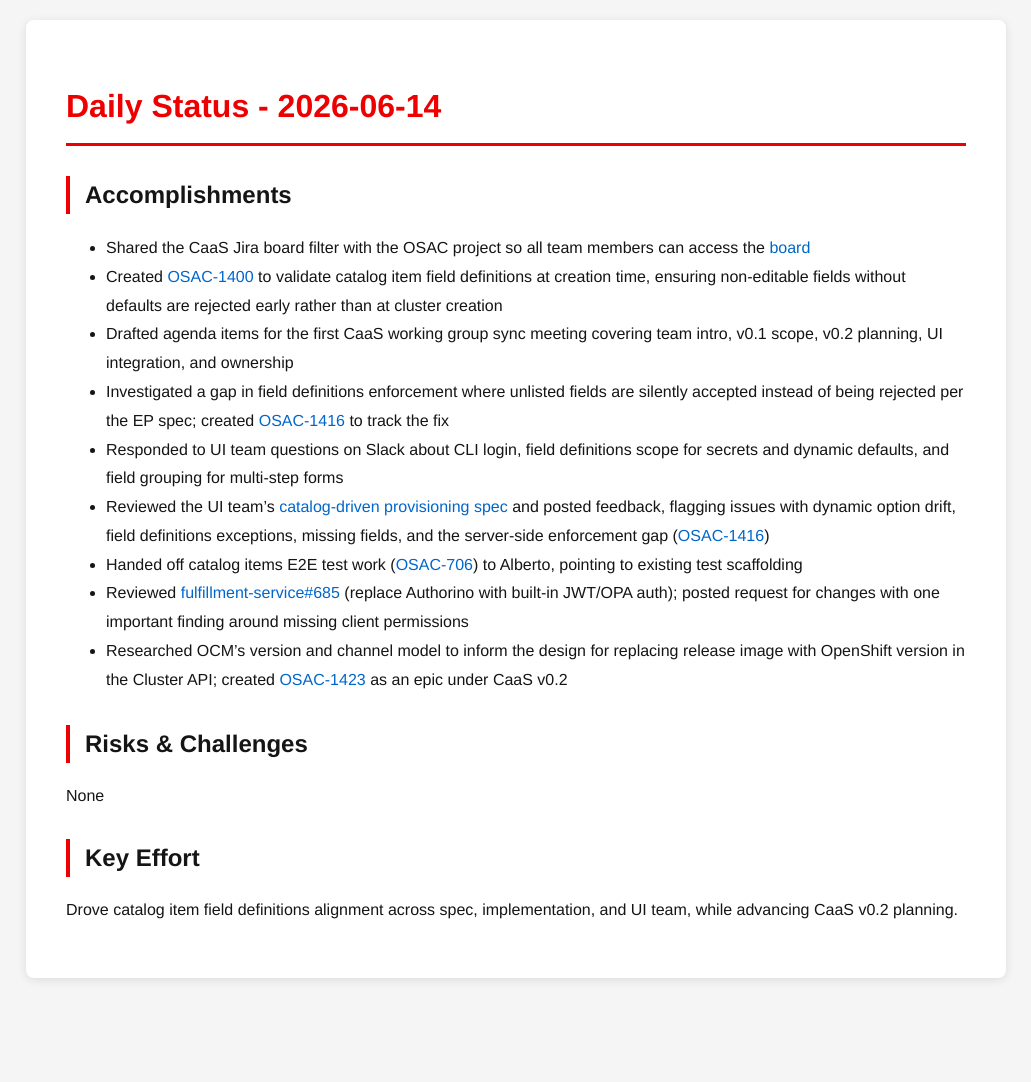
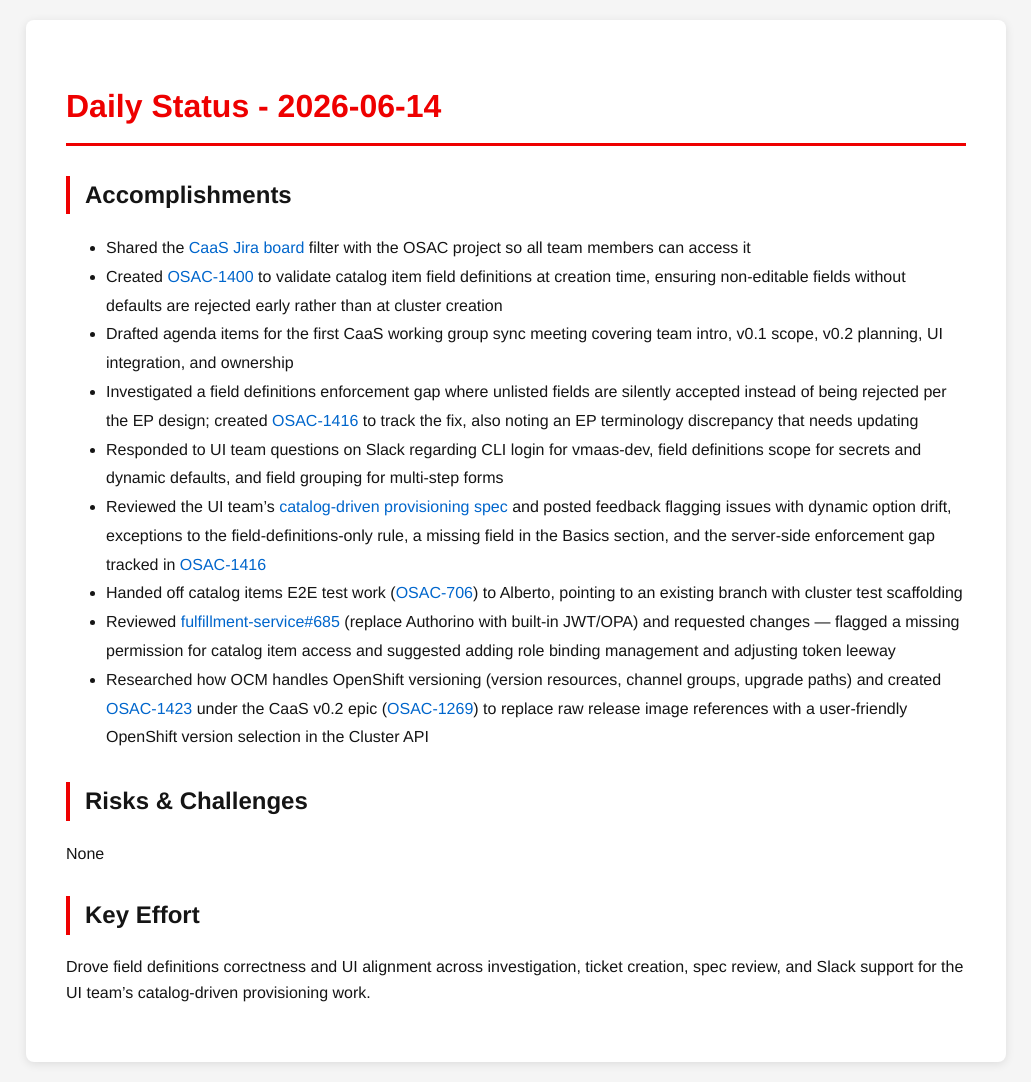
Before and after one commit to tzvatot/daily-status, a Jekyll site: the page built from 2026-06-14.md, in a window 1280 px wide. Shown: the whole page, without its empty margins (124-1155 px from the left). Built offline with Jekyll 4.4.1, drawn with Linux system fonts in a browser that asks for light colours; before the commit the page ends 998 px from its top, so only the background shows below that.

Commit message:
Daily status update - 2026-06-14

```diff
--- a/2026-06-14.md
+++ b/2026-06-14.md
@@ -7,18 +7,18 @@
 # Daily Status - 2026-06-14
 
 ## Accomplishments
-- Shared the CaaS Jira board filter with the OSAC project so all team members can access the [board](https://redhat.atlassian.net/jira/software/c/projects/OSAC/boards/12411)
+- Shared the [CaaS Jira board](https://redhat.atlassian.net/jira/software/c/projects/OSAC/boards/12411) filter with the OSAC project so all team members can access it
 - Created [OSAC-1400](https://redhat.atlassian.net/browse/OSAC-1400) to validate catalog item field definitions at creation time, ensuring non-editable fields without defaults are rejected early rather than at cluster creation
 - Drafted agenda items for the first CaaS working group sync meeting covering team intro, v0.1 scope, v0.2 planning, UI integration, and ownership
-- Investigated a gap in field definitions enforcement where unlisted fields are silently accepted instead of being rejected per the EP spec; created [OSAC-1416](https://redhat.atlassian.net/browse/OSAC-1416) to track the fix
-- Responded to UI team questions on Slack about CLI login, field definitions scope for secrets and dynamic defaults, and field grouping for multi-step forms
-- Reviewed the UI team's [catalog-driven provisioning spec](https://gist.github.com/batzionb/d6bb05faf56a1d8e9bf7ee194aa1356f) and posted feedback, flagging issues with dynamic option drift, field definitions exceptions, missing fields, and the server-side enforcement gap ([OSAC-1416](https://redhat.atlassian.net/browse/OSAC-1416))
-- Handed off catalog items E2E test work ([OSAC-706](https://redhat.atlassian.net/browse/OSAC-706)) to Alberto, pointing to existing test scaffolding
-- Reviewed [fulfillment-service#685](https://github.com/osac-project/fulfillment-service/pull/685) (replace Authorino with built-in JWT/OPA auth); posted request for changes with one important finding around missing client permissions
-- Researched OCM's version and channel model to inform the design for replacing release image with OpenShift version in the Cluster API; created [OSAC-1423](https://redhat.atlassian.net/browse/OSAC-1423) as an epic under CaaS v0.2
+- Investigated a field definitions enforcement gap where unlisted fields are silently accepted instead of being rejected per the EP design; created [OSAC-1416](https://redhat.atlassian.net/browse/OSAC-1416) to track the fix, also noting an EP terminology discrepancy that needs updating
+- Responded to UI team questions on Slack regarding CLI login for vmaas-dev, field definitions scope for secrets and dynamic defaults, and field grouping for multi-step forms
+- Reviewed the UI team's [catalog-driven provisioning spec](https://gist.github.com/batzionb/d6bb05faf56a1d8e9bf7ee194aa1356f) and posted feedback flagging issues with dynamic option drift, exceptions to the field-definitions-only rule, a missing field in the Basics section, and the server-side enforcement gap tracked in [OSAC-1416](https://redhat.atlassian.net/browse/OSAC-1416)
+- Handed off catalog items E2E test work ([OSAC-706](https://redhat.atlassian.net/browse/OSAC-706)) to Alberto, pointing to an existing branch with cluster test scaffolding
+- Reviewed [fulfillment-service#685](https://github.com/osac-project/fulfillment-service/pull/685) (replace Authorino with built-in JWT/OPA) and requested changes — flagged a missing permission for catalog item access and suggested adding role binding management and adjusting token leeway
+- Researched how OCM handles OpenShift versioning (version resources, channel groups, upgrade paths) and created [OSAC-1423](https://redhat.atlassian.net/browse/OSAC-1423) under the CaaS v0.2 epic ([OSAC-1269](https://redhat.atlassian.net/browse/OSAC-1269)) to replace raw release image references with a user-friendly OpenShift version selection in the Cluster API
 
 ## Risks & Challenges
 None
 
 ## Key Effort
-Drove catalog item field definitions alignment across spec, implementation, and UI team, while advancing CaaS v0.2 planning.
+Drove field definitions correctness and UI alignment across investigation, ticket creation, spec review, and Slack support for the UI team's catalog-driven provisioning work.
```
